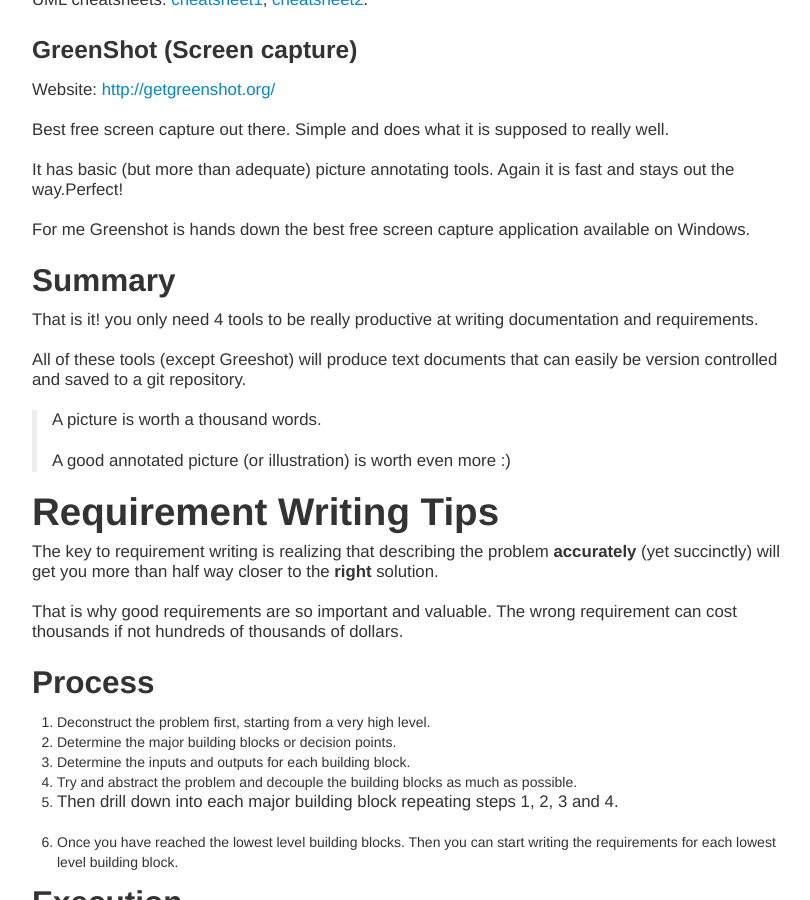
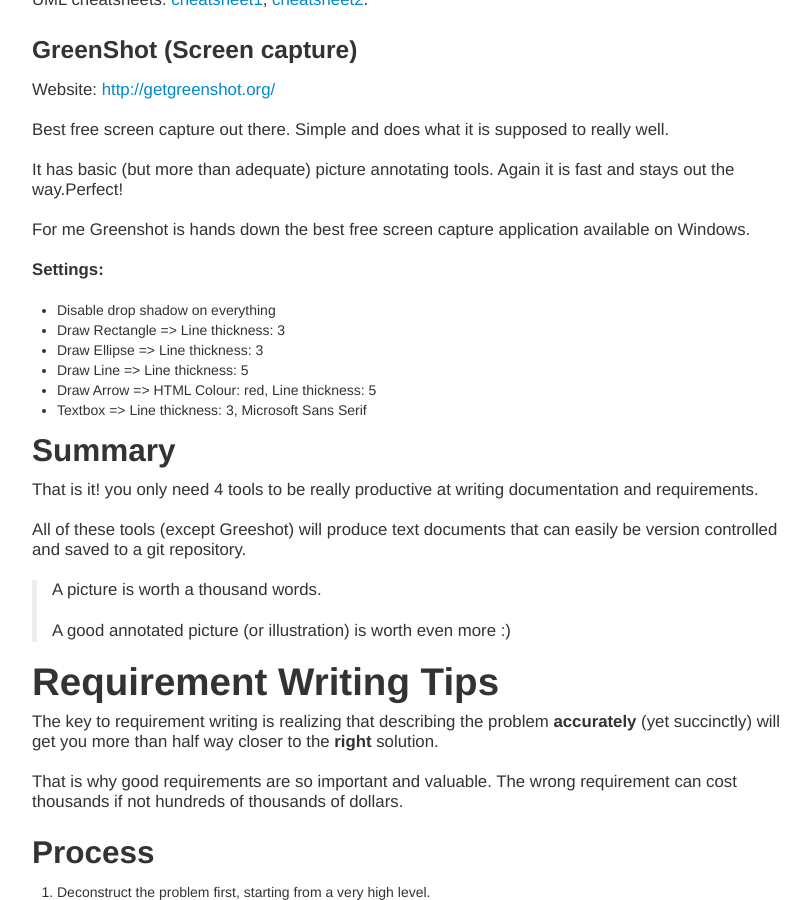
Before and after one commit to Orcomp/Blog, a Jekyll site: the page built from _posts/2014-02-08-Documenting-Tools.md, in a window 1280 px wide and 900 px high, scrolled down 1291 px. Shown: the whole window, without its empty margins (23-833 px from the left). Built offline with Jekyll 4.4.1, drawn with Linux system fonts in a browser that asks for light colours.

Commit message:
(*) Added settings for GreenShot

```diff
--- a/_posts/2014-02-08-Documenting-Tools.md
+++ b/_posts/2014-02-08-Documenting-Tools.md
@@ -60,6 +60,14 @@
 
 For me Greenshot is hands down the best free screen capture application available on Windows.
 
+**Settings:**
+- Disable drop shadow on everything
+- Draw Rectangle => Line thickness: 3
+- Draw Ellipse => Line thickness: 3
+- Draw Line => Line thickness: 5
+- Draw Arrow => HTML Colour: red, Line thickness: 5
+- Textbox => Line thickness: 3, Microsoft Sans Serif
+
 ## Summary
 
 That is it! you only need 4 tools to be really productive at writing documentation and requirements.
```
